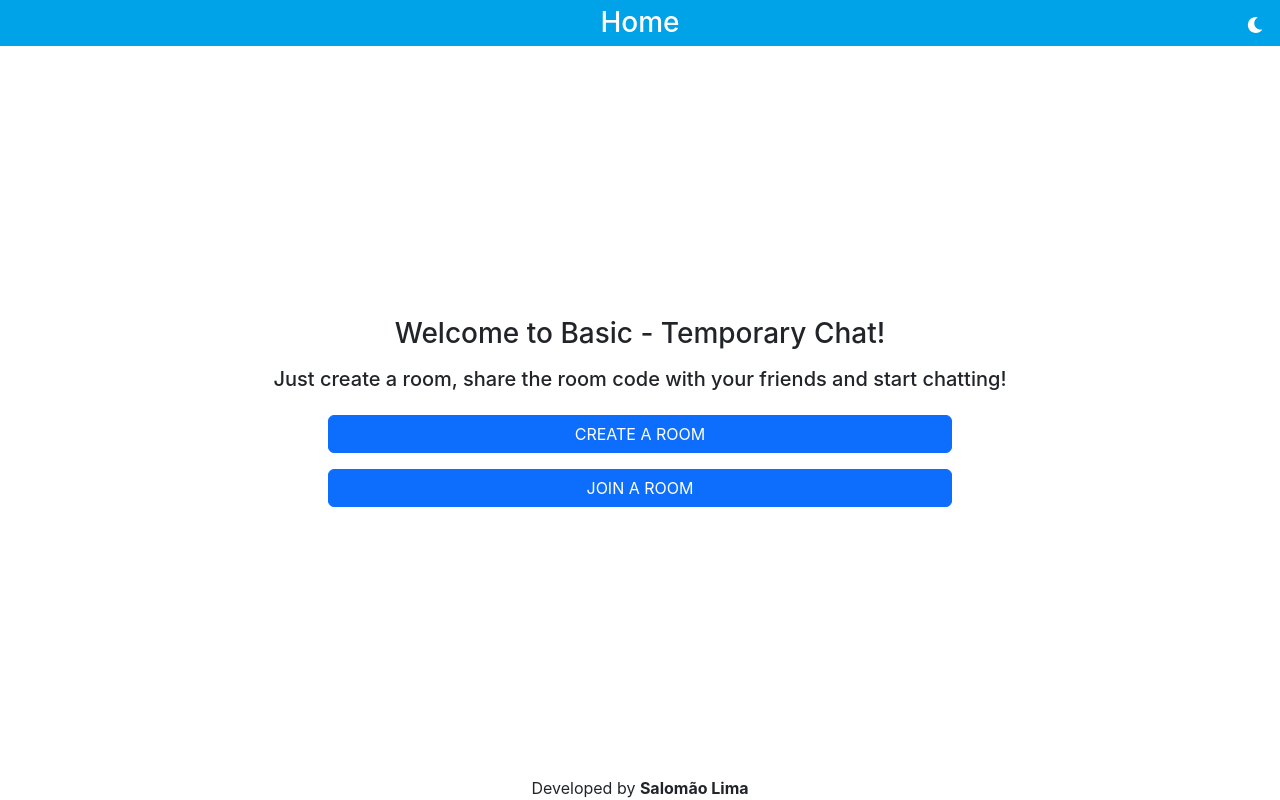
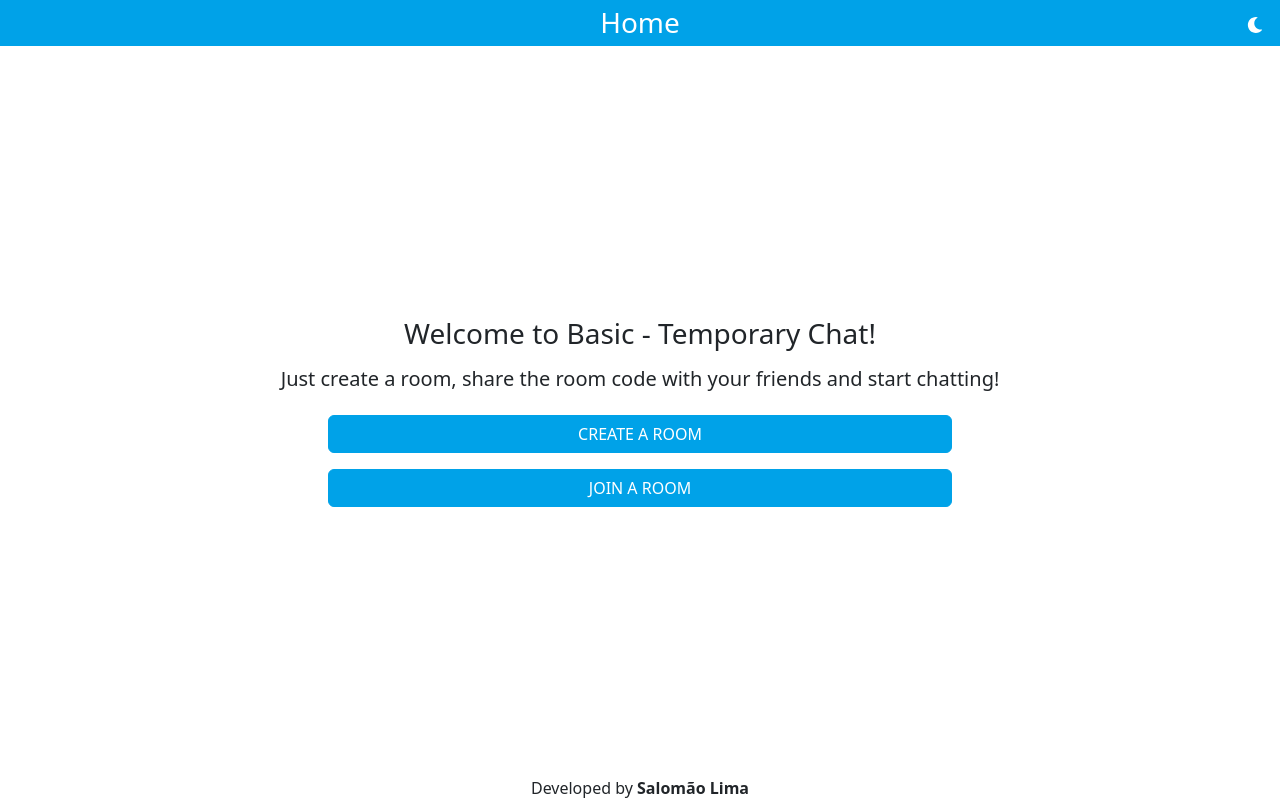
Before and after one commit to snlimadev/react-basic-temporary-chat, a React (Create React App) app: page / in a window 1280 px wide. Built offline with nearby package versions, Linux system fonts and the light colour scheme.

Commit message:
Changing primary color

```diff
--- a/package.json
+++ b/package.json
@@ -1,6 +1,6 @@
 {
   "name": "basic-temporary-chat",
-  "version": "1.1.3",
+  "version": "1.1.4",
   "private": true,
   "dependencies": {
     "@testing-library/jest-dom": "^5.17.0",
--- a/src/Components/Header.js
+++ b/src/Components/Header.js
@@ -10,7 +10,7 @@ export default function Header(props) {
   return (
     <header
       className='header fixed-top text-white p-1 d-flex justify-content-between align-items-center'
-      style={{ backgroundColor: '#00A2E8' }}
+      style={{ backgroundColor: 'var(--primary-color)' }}
     >
       <Link to='/' className='btn float-left text-white'>
         {
--- a/src/Components/Pages/Chat.js
+++ b/src/Components/Pages/Chat.js
@@ -114,12 +114,12 @@ export default function Chat() {
         <textarea
           ref={textareaRef}
           rows={3}
-          className='form-control border border-primary'
+          className='form-control'
           placeholder='Send a message'
           value={message}
           onChange={(e) => setMessage(e.target.value)}
           onKeyDown={sendMessageOnEnterPress}
-          style={{ resize: 'none' }}
+          style={{ resize: 'none', borderColor: 'var(--primary-color)' }}
         />
 
         <Button variant='primary' type='button' onClick={handleSendMessage}>
--- a/src/index.css
+++ b/src/index.css
@@ -1,15 +1,25 @@
 @import '~bootstrap/dist/css/bootstrap.min.css';
 
-body {
-  margin: 0;
-  font-family: -apple-system, BlinkMacSystemFont, 'Segoe UI', 'Roboto', 'Oxygen',
-    'Ubuntu', 'Cantarell', 'Fira Sans', 'Droid Sans', 'Helvetica Neue',
-    sans-serif;
-  -webkit-font-smoothing: antialiased;
-  -moz-osx-font-smoothing: grayscale;
+:root {
+  --primary-color: #00A2E8;
+  --darker-primary-color: #008ACD;
 }
 
-code {
-  font-family: source-code-pro, Menlo, Monaco, Consolas, 'Courier New',
-    monospace;
+.btn-primary {
+  background-color: var(--primary-color);
+  border-color: var(--primary-color);
 }
+
+.btn-primary:hover,
+.btn-primary:not(:disabled):not(.disabled):active,
+.btn-primary:not(:disabled):not(.disabled).active {
+  background-color: var(--darker-primary-color);
+  border-color: var(--darker-primary-color);
+}
+
+.btn-primary:focus,
+.btn-primary.focus {
+  background-color: var(--darker-primary-color);
+  border-color: var(--darker-primary-color);
+  box-shadow: 0 0 0 0.2rem rgba(0, 138, 205, 0.5);
+}
```
Also changed, not shown: 1 other file (tests, documents, lock files or other folders).
